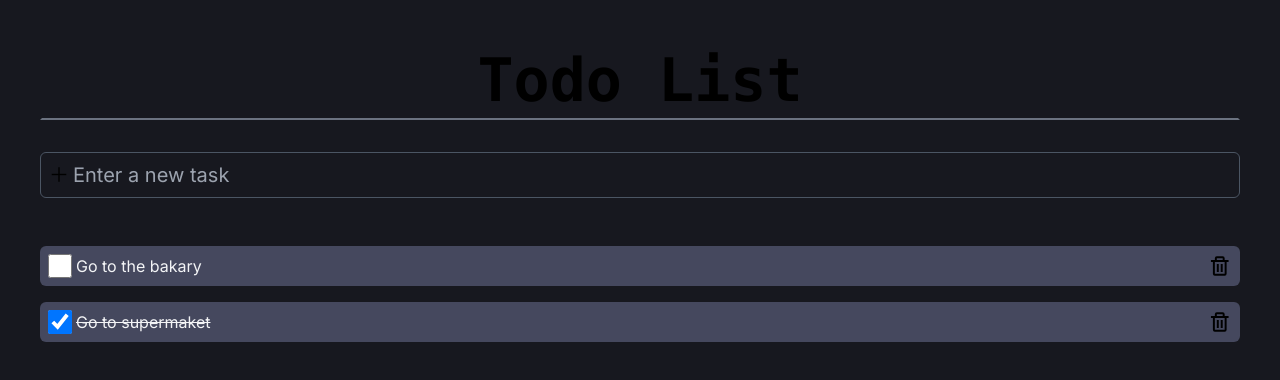
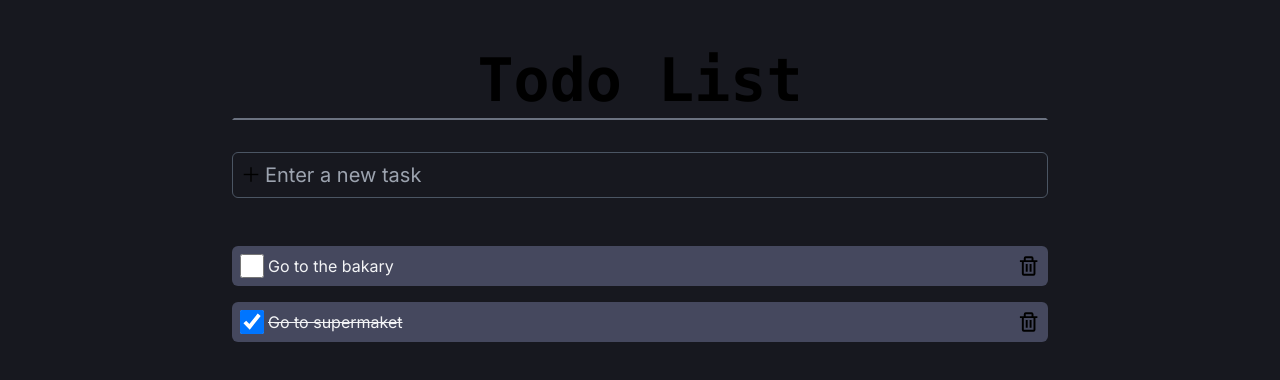
Before and after one commit to marceloxhenrique/TodoList, a Next.js app: page / in a window 1280 px wide. Shown: the top 380 px of the page. Built offline with nearby package versions, Linux system fonts and the light colour scheme.

Commit message:
Update the task container responsive in ListItem.tsx

```diff
--- a/src/app/page.tsx
+++ b/src/app/page.tsx
@@ -31,7 +31,7 @@ export default function Home() {
   };
 
   return (
-    <main className="container mx-auto  flex min-h-screen flex-col items-center  p-10 bg-navy-blue">
+    <main className="container mx-auto max-w-4xl flex min-h-screen flex-col items-center  p-10 bg-navy-blue">
       <h1 className=" text-6xl font-bold border-2 border-transparent border-b-gray-500 w-full p-2 text-center  font-mono">
         Todo List
       </h1>
--- a/src/components/ListItem.tsx
+++ b/src/components/ListItem.tsx
@@ -21,11 +21,11 @@ export default function ListItem({ item, task }: Props) {
   };
 
   return (
-    <div className="flex w-full bg-input-bg-color p-2 rounded-md mb-4 items-center">
+    <div className="flex w-full bg-input-bg-color p-2 rounded-md mb-4 items-center overflow-y-auto">
       <section className=" flex items-center w-full">
         <input
           type="checkbox"
-          className={`w-6 h-6 mr-1 `}
+          className={`mr-1 h-6 w-6 p-2`}
           id={`${item.id}`}
           checked={isChecked}
           onChange={handleCheck}
@@ -36,7 +36,7 @@ export default function ListItem({ item, task }: Props) {
           }`}
           htmlFor={`${item.id}`}
         >
-          {item.name}
+          <p>{item.name}</p>
         </label>
       </section>
 
```
